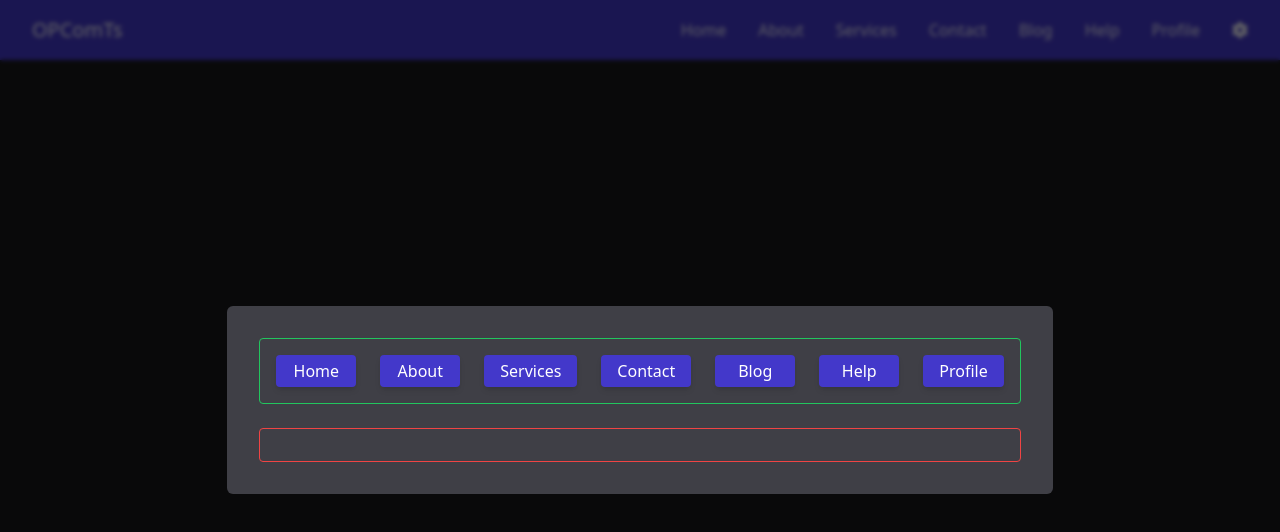
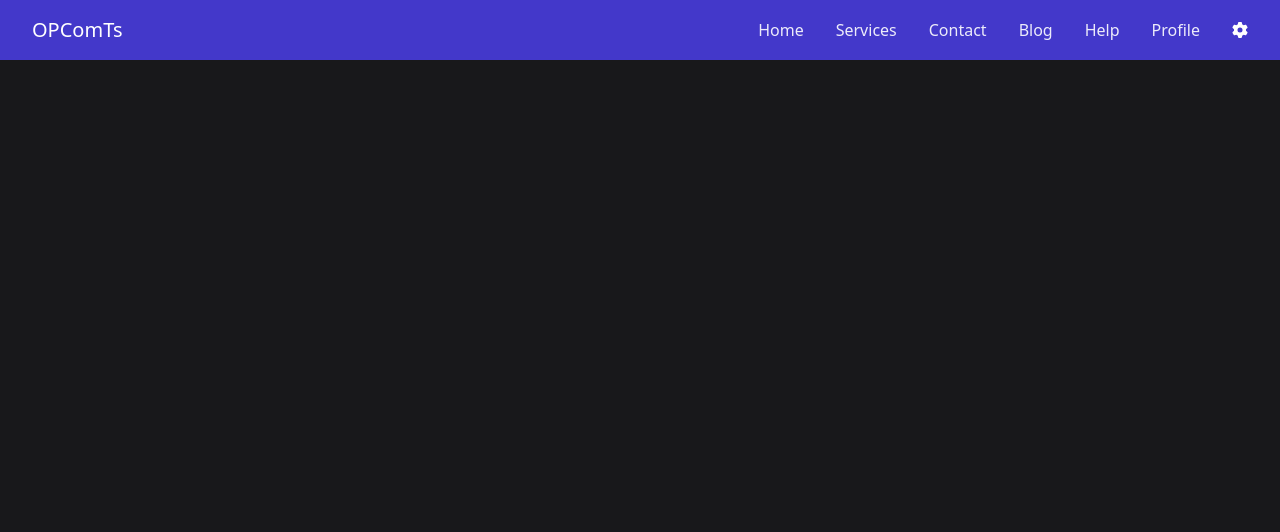
Before and after one commit to m1her/OP_Components, a Next.js app: page / in a window 1280 px wide. Shown: the top 532 px of the page. Built offline with nearby package versions, Linux system fonts and the light colour scheme.

Commit message:
redux for nav state management

```diff
--- a/package.json
+++ b/package.json
@@ -14,6 +14,7 @@
     "@fortawesome/free-regular-svg-icons": "^6.7.2",
     "@fortawesome/free-solid-svg-icons": "^6.7.2",
     "@fortawesome/react-fontawesome": "^0.2.2",
+    "@reduxjs/toolkit": "^2.5.1",
     "i": "^0.3.7",
     "immutability-helper": "^3.1.1",
     "motion": "^12.4.2",
@@ -22,7 +23,8 @@
     "react": "^19.0.0",
     "react-dnd": "^16.0.1",
     "react-dnd-html5-backend": "^16.0.1",
-    "react-dom": "^19.0.0"
+    "react-dom": "^19.0.0",
+    "react-redux": "^9.2.0"
   },
   "devDependencies": {
     "@eslint/eslintrc": "^3",
--- a/src/app/layout.tsx
+++ b/src/app/layout.tsx
@@ -2,6 +2,7 @@ import type { Metadata } from "next";
 import { Geist, Geist_Mono } from "next/font/google";
 import "./globals.css";
 import { CustomizableNavigation } from "@/components/CustomizableNavigation";
+import StoreProvider from "@/components/StoreProvider";
 
 const geistSans = Geist({
   variable: "--font-geist-sans",
@@ -28,8 +29,10 @@ export default function RootLayout({
       <body
         className={`${geistSans.variable} ${geistMono.variable} antialiased`}
       >
-        <CustomizableNavigation />
-        {children}
+        <StoreProvider>
+          <CustomizableNavigation />
+          {children}
+        </StoreProvider>
       </body>
     </html>
   );
--- a/src/components/CustomizableNavigation/EditWebNavLinks/GroupStatusDrop.tsx
+++ b/src/components/CustomizableNavigation/EditWebNavLinks/GroupStatusDrop.tsx
@@ -1,6 +1,5 @@
 import React, { ReactNode, useRef } from "react";
 import { useDrop } from "react-dnd";
-import { NavLinkType } from "../data";
 
 export const GroupStatusDrop = ({
   children,
@@ -8,8 +7,6 @@ export const GroupStatusDrop = ({
   filteringFunction,
 }: {
   children: ReactNode;
-  links: NavLinkType[];
-  setLinks: React.Dispatch<React.SetStateAction<NavLinkType[]>>;
   isActiveEffect: boolean;
   filteringFunction: (id: number) => void;
 }) => {
--- a/src/components/CustomizableNavigation/EditWebNavLinks/index.tsx
+++ b/src/components/CustomizableNavigation/EditWebNavLinks/index.tsx
@@ -8,18 +8,16 @@ import { HTML5Backend } from "react-dnd-html5-backend";
 import { DndProvider } from "react-dnd";
 import { GroupStatusDrop } from "./GroupStatusDrop";
 import { NavLinkType } from "../data";
+import { useDispatch, useSelector } from "react-redux";
+import { RootState } from "@/lib/store";
+import { updateActive, updateLinks } from "../linksSlice";
 // import update from "immutability-helper";
 
 export const EditWebNavLinks = () => {
-  const [links, setLinks] = useState<NavLinkType[] | []>([
-    { id: 1, title: "Home", link: "/", isActive: true },
-    { id: 2, title: "About", link: "/", isActive: true },
-    { id: 3, title: "Services", link: "/", isActive: true },
-    { id: 4, title: "Contact", link: "/", isActive: true },
-    { id: 5, title: "Blog", link: "/", isActive: true },
-    { id: 6, title: "Help", link: "/", isActive: true },
-    { id: 7, title: "Profile", link: "/", isActive: true },
-  ]);
+  const links = useSelector((state: RootState) => state.links.links);
+  const dispatch = useDispatch();
+
+  const [isOpen, setIsOpen] = useState(false);
   const [activeLinks, setActiveLinks] = useState<NavLinkType[] | []>([]);
   const [disabledLinks, setDisabledLinks] = useState<NavLinkType[] | []>([]);
 
@@ -54,44 +52,50 @@ export const EditWebNavLinks = () => {
   );
 
   const removeFromActive = (id: number) => {
-    setLinks((prevLinks) =>
-      prevLinks.map((link) =>
+    const newLinks = links.map((link: NavLinkType) =>
       link.id === id ? { ...link, isActive: false } : link
-      )
     );
+    dispatch(updateLinks(newLinks));
 
-    setActiveLinks((prevActive) => prevActive.filter((link) => link.id !== id));
     setDisabledLinks((prevDisabled) => [
       ...prevDisabled,
       links.find((link) => link.id === id)!,
     ]);
+    setActiveLinks((prevActive) => prevActive.filter((link) => link.id !== id));
   };
 
   const removeFromDisabled = (id: number) => {
-    setLinks((prevLinks) =>
-      prevLinks.map((link) =>
+    const newLinks = links.map((link: NavLinkType) =>
       link.id === id ? { ...link, isActive: true } : link
-      )
     );
+    dispatch(updateLinks(newLinks));
+
+    const findLinks = disabledLinks.find((link) => link.id === id);
+    setActiveLinks((prevActive) => [...prevActive, findLinks!]);
 
     setDisabledLinks((prevDisabled) =>
       prevDisabled.filter((link) => link.id !== id)
     );
-    setActiveLinks((prevActive) => [
-      ...prevActive,
-      disabledLinks.find((link) => link.id === id)!,
-    ]);
   };
 
   return (
     <DndProvider backend={HTML5Backend}>
       <ul className="">
-        <FontAwesomeIcon icon={faGear} className="w-4 h-4 cursor-pointer" />
-        <div className="fixed z-50 top-0 left-0 inset-0 bg-black/60 backdrop-blur-[2px] flex justify-center items-center">
+        <FontAwesomeIcon
+          onClick={() => setIsOpen(true)}
+          icon={faGear}
+          className="w-4 h-4 cursor-pointer"
+        />
+        {isOpen && (
+          <div
+            className="fixed z-50 top-0 left-0 inset-0 bg-black/60 backdrop-blur-[2px] flex justify-center items-center"
+            onClick={() => {
+              dispatch(updateActive(activeLinks));
+              setIsOpen(false);
+            }}
+          >
             <div className="p-8 rounded-md bg-zinc-700 flex flex-col gap-6 items-center">
               <GroupStatusDrop
-              links={links}
-              setLinks={setLinks}
                 isActiveEffect={true}
                 filteringFunction={removeFromDisabled}
               >
@@ -106,8 +110,6 @@ export const EditWebNavLinks = () => {
               </GroupStatusDrop>
 
               <GroupStatusDrop
-              links={links}
-              setLinks={setLinks}
                 isActiveEffect={false}
                 filteringFunction={removeFromActive}
               >
@@ -122,6 +124,7 @@ export const EditWebNavLinks = () => {
               </GroupStatusDrop>
             </div>
           </div>
+        )}
       </ul>
     </DndProvider>
   );
--- a/src/components/CustomizableNavigation/data.ts
+++ b/src/components/CustomizableNavigation/data.ts
@@ -1,6 +1,6 @@
 export const defaultPcNavs: NavLinkType[] = [
   { id: 1, title: "Home", link: "/", isActive: true },
-  { id: 2, title: "About", link: "/", isActive: true },
+  { id: 2, title: "About", link: "/", isActive: false },
   { id: 3, title: "Services", link: "/", isActive: true },
   { id: 4, title: "Contact", link: "/", isActive: true },
   { id: 5, title: "Blog", link: "/", isActive: true },
--- a/src/components/CustomizableNavigation/index.tsx
+++ b/src/components/CustomizableNavigation/index.tsx
@@ -1,21 +1,22 @@
+"use client";
 import React from "react";
 import { NavLink } from "./NavLink";
-import { defaultPcNavs } from "./data";
 import { EditWebNavLinks } from "./EditWebNavLinks";
+import { useSelector } from "react-redux";
+import { RootState } from "@/lib/store";
 
 export const CustomizableNavigation = () => {
+  const links = useSelector((state: RootState) => state.links.activeLinks);
+  // const dispatch = useAppDispatch();
+
   return (
     <nav className="flex justify-between px-8 py-4 bg-indigo-700 text-white">
       <div className="flex items-center gap-2">
         <p className="font-medium text-xl">OPComTs</p>
       </div>
       <ul className="flex items-center gap-8">
-        {defaultPcNavs.map((navLink) => (
-          <NavLink
-            key={navLink.id}
-            title={navLink.title}
-            link={navLink.link}
-          />
+        {links.map((navLink) => (
+          <NavLink key={navLink.id} title={navLink.title} link={navLink.link} />
         ))}
         <EditWebNavLinks />
       </ul>
--- /dev/null
+++ b/src/components/CustomizableNavigation/linksSlice.ts
@@ -0,0 +1,31 @@
+import { createSlice } from "@reduxjs/toolkit";
+import type { PayloadAction } from "@reduxjs/toolkit";
+import { defaultPcNavs, NavLinkType } from "./data";
+
+export interface LinksState {
+  links: NavLinkType[];
+  activeLinks: NavLinkType[];
+}
+
+const initialState: LinksState = {
+  links: defaultPcNavs,
+  activeLinks: defaultPcNavs.filter((link) => link.isActive),
+};
+
+export const linksSlice = createSlice({
+  name: "links",
+  initialState,
+  reducers: {
+    updateLinks: (state, action: PayloadAction<NavLinkType[]>) => {
+      state.links = [...action.payload];
+    },
+    updateActive: (state, action: PayloadAction<NavLinkType[]>) => {
+      state.activeLinks = [...action.payload];
+    },
+  },
+});
+
+// Action creators are generated for each case reducer function
+export const { updateLinks, updateActive } = linksSlice.actions;
+
+export default linksSlice.reducer;
--- /dev/null
+++ b/src/components/StoreProvider/index.tsx
@@ -0,0 +1,17 @@
+"use client";
+import { AppStore, makeStore } from "@/lib/store";
+import { useRef } from "react";
+import { Provider } from "react-redux";
+
+export default function StoreProvider({
+  children,
+}: {
+  children: React.ReactNode;
+}) {
+  const storeRef = useRef<AppStore | null>(null);
+  if (!storeRef.current) {
+    storeRef.current = makeStore();
+  }
+
+  return <Provider store={storeRef.current}>{children}</Provider>;
+}
--- /dev/null
+++ b/src/lib/hooks.ts
@@ -0,0 +1,6 @@
+// import { useDispatch, useSelector, useStore } from "react-redux";
+// import type { AppDispatch, AppStore, RootState } from "./store";
+
+// export const useAppDispatch = useDispatch.withTypes<AppDispatch>();
+// export const useAppSelector = useSelector.withTypes<RootState>();
+// export const useAppStore = useStore.withTypes<AppStore>();
--- /dev/null
+++ b/src/lib/store.ts
@@ -0,0 +1,12 @@
+import { configureStore } from "@reduxjs/toolkit";
+import linksReducer from "@/components/CustomizableNavigation/linksSlice";
+export const makeStore = () => {
+  return configureStore({
+    reducer: { links: linksReducer },
+  });
+};
+
+export type AppStore = ReturnType<typeof makeStore>;
+
+export type RootState = ReturnType<AppStore["getState"]>;
+export type AppDispatch = AppStore["dispatch"];
```
Also changed, not shown: 1 other file (tests, documents, lock files or other folders). Lines whose indentation alone changed are shown as unchanged.
